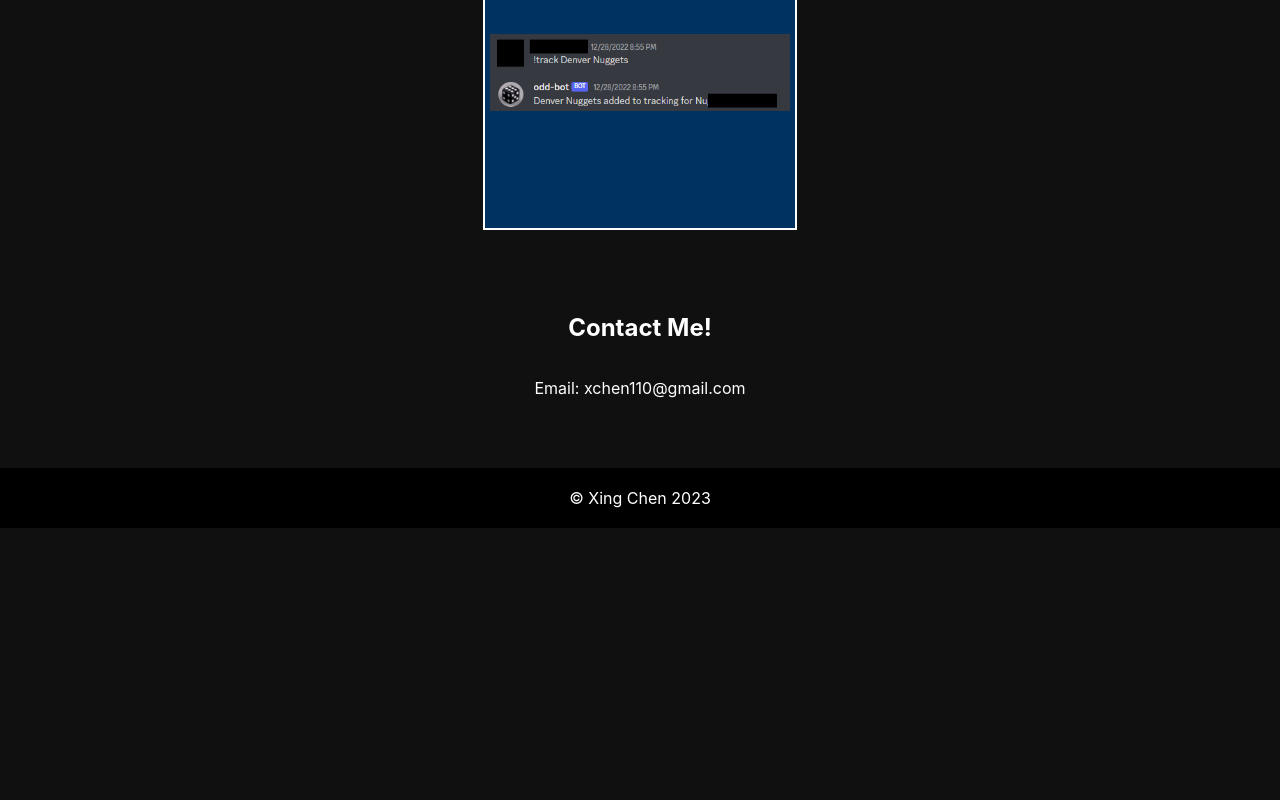
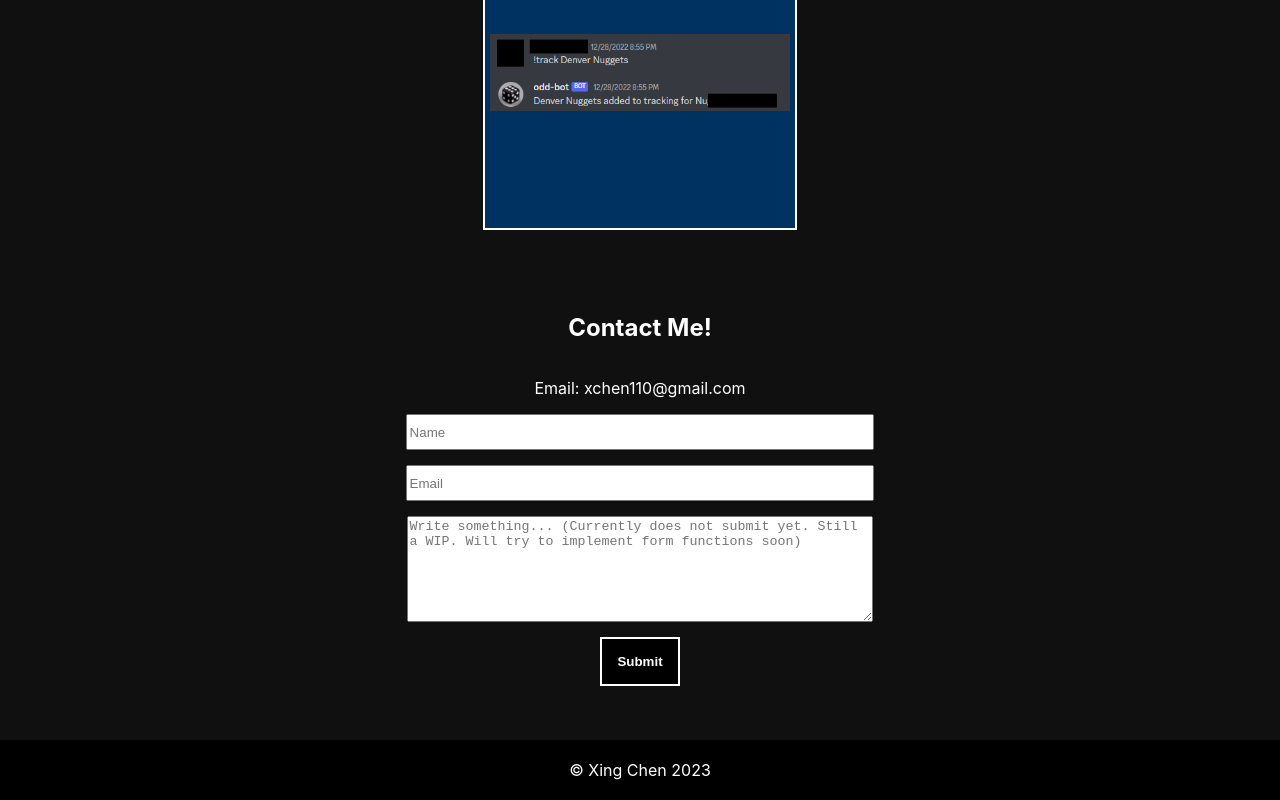
Before and after one commit to XChen601/Old-Personal-Portfolio, a React (Create React App) app: page /#/Projects in a window 1280 px wide. Shown: the part 3432-4232 px from the top of the page. Before the commit the page ends 3960 px from the top, so only its background shows below. Built offline with nearby package versions, Linux system fonts and the light colour scheme.

Commit message:
added form to contacts

```diff
--- a/src/components/Contact.jsx
+++ b/src/components/Contact.jsx
@@ -3,9 +3,15 @@ import './css/Contact.css'
 function Contact(){
     return (
         <div className='contact-section' id='contact'>
-        <h2>Contact Me!</h2>
-        <p>Email: xchen110@gmail.com</p>
-    </div>
+            <h2>Contact Me!</h2>
+            <p>Email: xchen110@gmail.com</p>
+            <form>
+                <input type="text" id="name" name="name" placeholder="Name"></input>
+                <input type="text" id="email" name="email" placeholder="Email"></input>
+                <textarea id="subject" name="subject" placeholder="Write something... (Currently does not submit yet. Still a WIP. Will try to implement form functions soon)"></textarea>
+                <button type="submit" value="Submit">Submit</button>
+            </form>
+        </div>
     )
 
 }
--- a/src/components/css/Contact.css
+++ b/src/components/css/Contact.css
@@ -5,3 +5,36 @@
     flex-direction: column;
     align-items: center;
 }
+
+.contact-section form {
+    display: flex;
+    flex-direction: column;
+    align-items: center;
+    gap: 15px;
+    width: 100%;
+}
+
+.contact-section form input, textarea {
+    width: 40%;
+    height: 30px;
+}
+
+textarea {
+    height: 100px;
+}
+
+.contact-section button {
+    color: white;
+    border-radius: 0%;
+    font-weight: 600;
+    background-color: black;
+    padding: 15px;
+    border: 2px white solid;
+}
+
+.contact-section button:hover {
+    background-color: white;
+    color: black;
+    border: 2px black solid;
+    cursor: pointer;
+}
```
